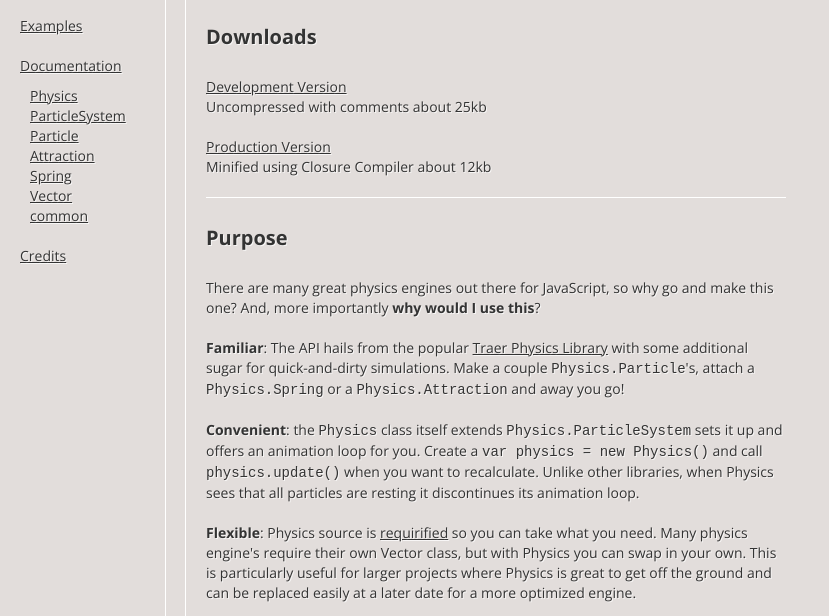
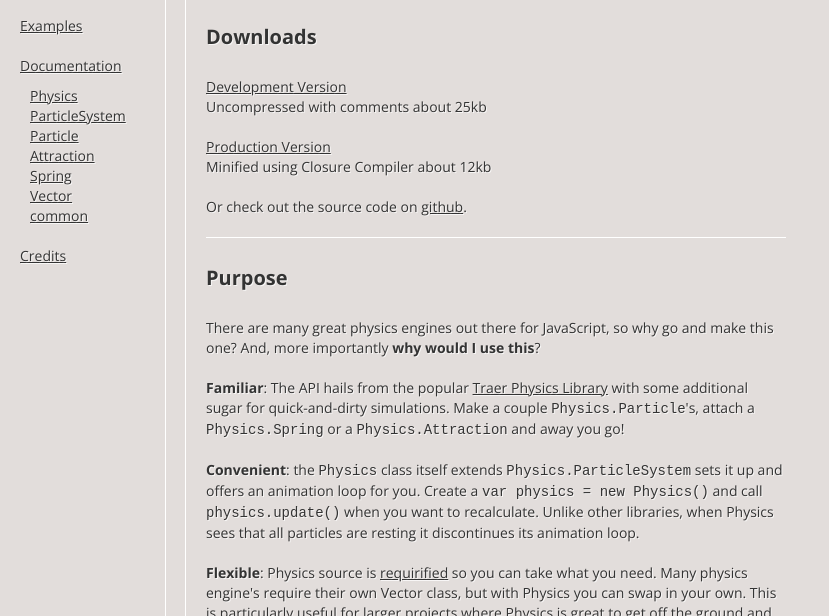
Before and after one commit to jonobr1/Physics, a plain HTML site: page index.html in a window 1280 px wide. Shown: the part 184-800 px from the top of the page, without its empty margins (0-829 px from the left). Drawn offline with nearby package versions, Linux system fonts and the light colour scheme; a web font is replaced by a local one.

Commit message:
added github shoutout.

```diff
--- a/index.html
+++ b/index.html
@@ -256,6 +256,9 @@
           <dd>
             Minified using Closure Compiler about 12kb
           </dd>
+        </p>
+        <p>
+          Or check out the source code on <a href="http://github.com/jonobr1/Physics">github</a>.
         </p>
       </section>
 
```
